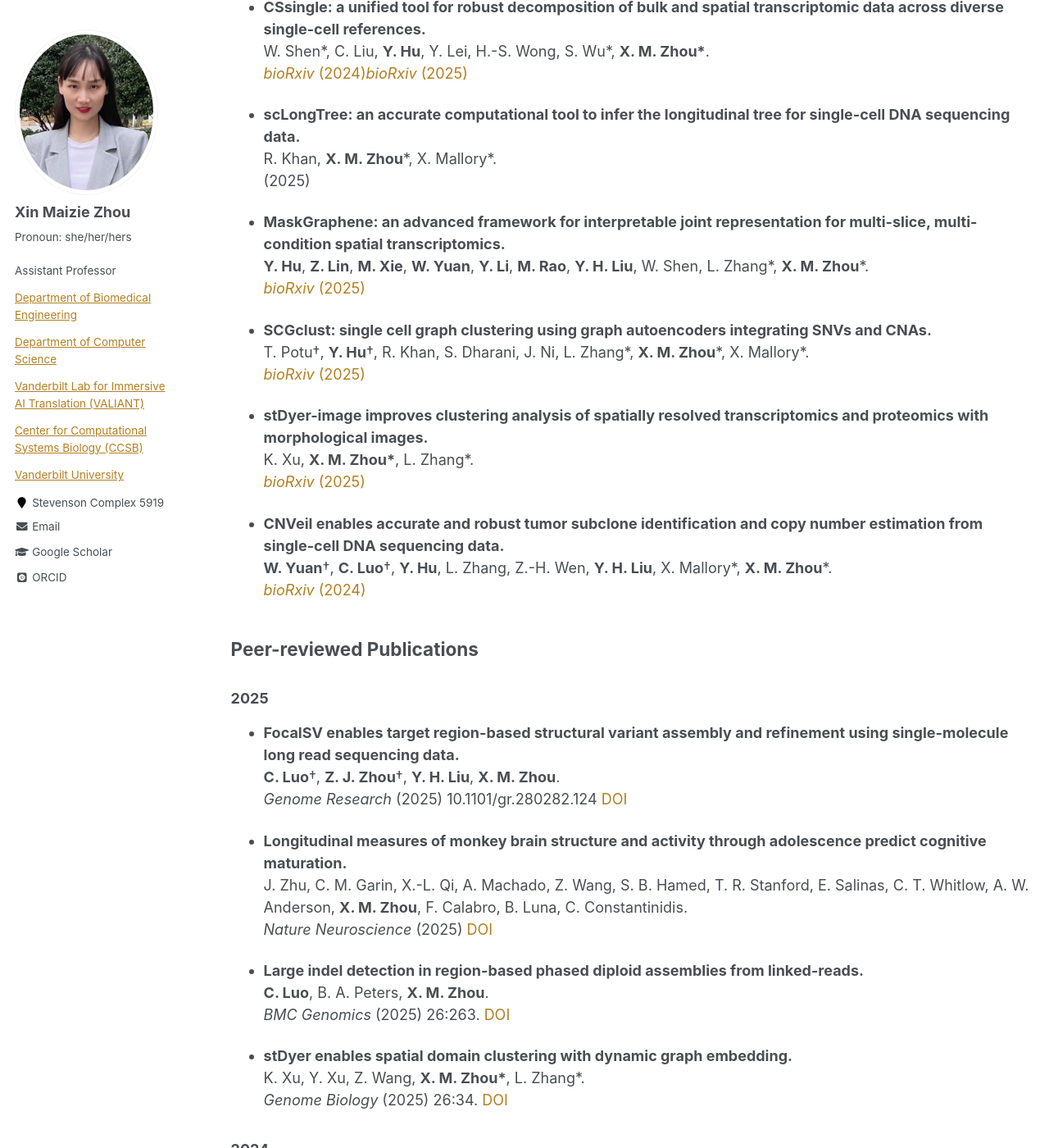
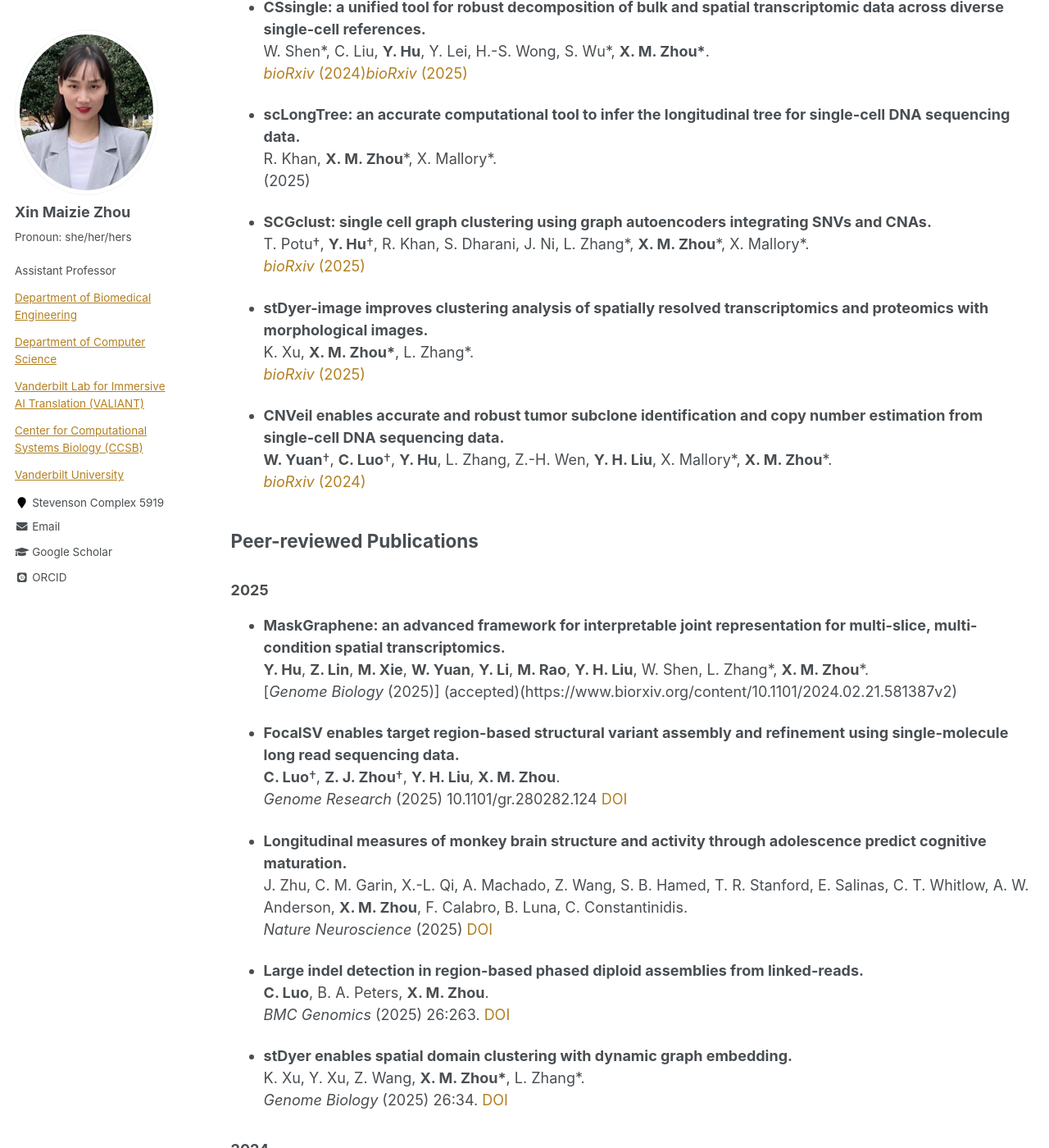
Before and after one commit to maiziezhoulab/Maiziezhoulab.github.io, a Jekyll site: the page built from _pages/publications.md, in a window 1280 px wide and 1400 px high, scrolled down 623 px. Shown: the whole window at 82% size. Built offline with Jekyll 4.4.1, drawn with Linux system fonts in a browser that asks for light colours; some web fonts are replaced; part of the change alters nothing that is shown.

Commit message:
Update publications.md

```diff
--- a/_pages/publications.md
+++ b/_pages/publications.md
@@ -40,10 +40,6 @@ used Xin Maizie Zhou (X. M. Zhou) for publications after 2022.
   R. Khan, **X. M. Zhou**\*, X. Mallory\*.
   (2025)
 
-- **MaskGraphene: an advanced framework for interpretable joint representation for multi-slice, multi-condition spatial transcriptomics.**
-  **Y. Hu**, **Z. Lin**, **M. Xie**, **W. Yuan**, **Y. Li**, **M. Rao**, **Y. H. Liu**, W. Shen, L. Zhang\*, **X. M. Zhou**\*.
-  [_bioRxiv_ (2025)](https://www.biorxiv.org/content/10.1101/2024.02.21.581387v2)
-
 - **SCGclust: single cell graph clustering using graph autoencoders integrating SNVs and CNAs.**
   T. Potu†, **Y. Hu**†, R. Khan, S. Dharani, J. Ni, L. Zhang\*, **X. M. Zhou**\*, X. Mallory\*.
   [_bioRxiv_ (2025)](https://www.biorxiv.org/content/10.1101/2025.01.28.635357v1)
@@ -61,6 +57,10 @@ used Xin Maizie Zhou (X. M. Zhou) for publications after 2022.
 ## Peer-reviewed Publications
 
 ### 2025
+- **MaskGraphene: an advanced framework for interpretable joint representation for multi-slice, multi-condition spatial transcriptomics.**
+  **Y. Hu**, **Z. Lin**, **M. Xie**, **W. Yuan**, **Y. Li**, **M. Rao**, **Y. H. Liu**, W. Shen, L. Zhang\*, **X. M. Zhou**\*.
+  [_Genome Biology_ (2025)] (accepted)(https://www.biorxiv.org/content/10.1101/2024.02.21.581387v2)
+
 - **FocalSV enables target region-based structural variant assembly and refinement using single-molecule long read sequencing data.**
   **C. Luo**†, **Z. J. Zhou**†, **Y. H. Liu**, **X. M. Zhou**.
   _Genome Research_ (2025) 10.1101/gr.280282.124 [DOI](https://doi.org/10.1101/gr.280282.124)
```
